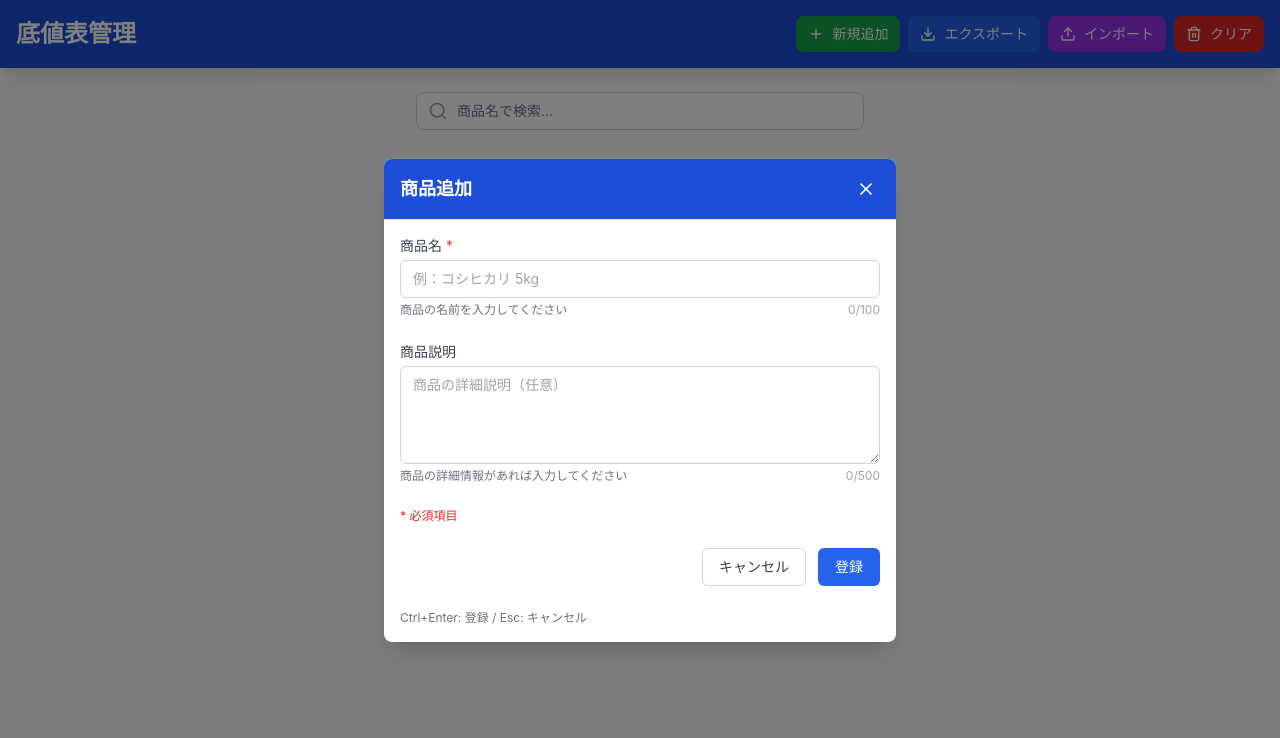
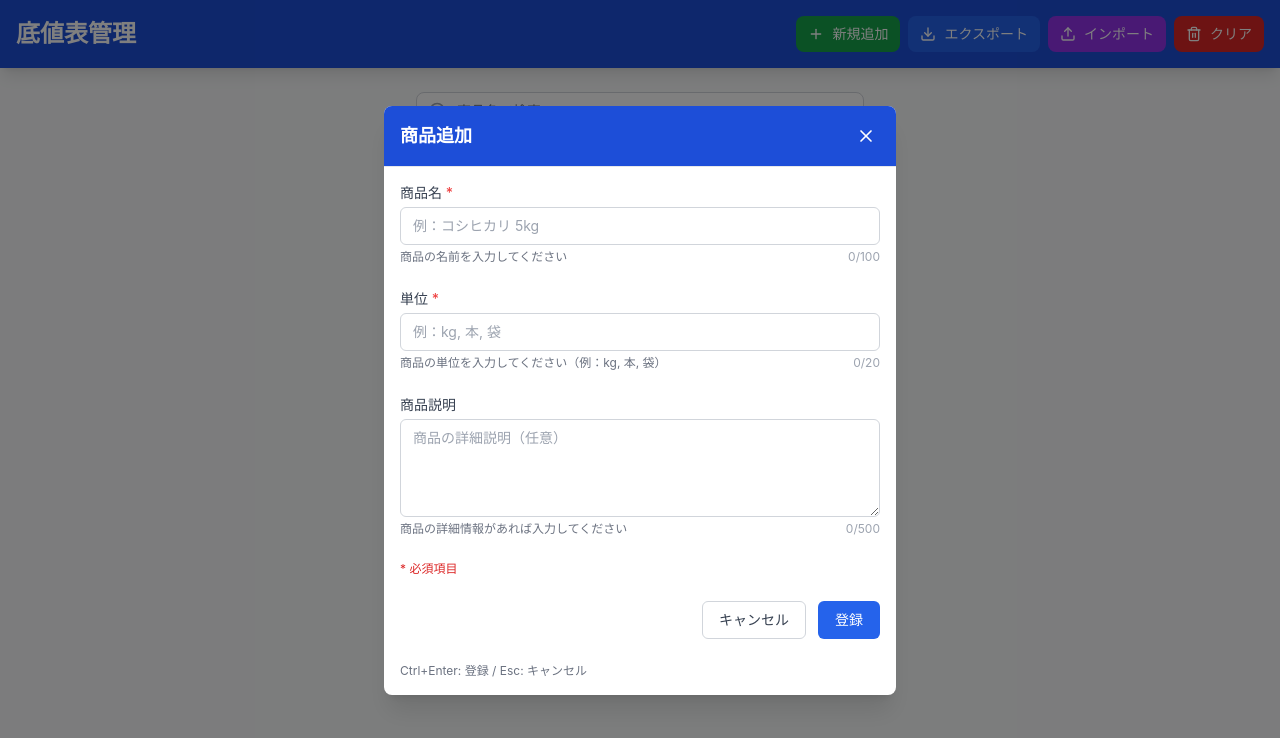
Before and after one commit to ryomeblog/price-table, a React (Create React App) app: page / in a window 1280 px wide. Both pictures are taken after a click on the button "新規追加". Shown: the top 738 px of the page. Built offline with nearby package versions, Linux system fonts and the light colour scheme.

Commit message:
feat: 商品の単位を追加し、関連するフォームと表示を更新

```diff
--- a/src/App.js
+++ b/src/App.js
@@ -85,7 +85,11 @@ function App() {
         await updateProduct(productIdOrData, updates);
       } else {
         // 新規追加
-        await addProduct(productIdOrData.name, productIdOrData.description);
+        await addProduct(
+          productIdOrData.name,
+          productIdOrData.unit,
+          productIdOrData.description
+        );
       }
 
       setIsProductModalOpen(false);
@@ -139,7 +143,6 @@ function App() {
         await addPriceRecord(
           productIdOrRecordId,
           data.price,
-          data.unit,
           data.quantity,
           data.store,
           data.notes,
@@ -372,6 +375,7 @@ function App() {
           initialData={editingPriceRecord}
           productId={selectedProductForPrice?.id}
           productName={selectedProductForPrice?.name}
+          unit={selectedProductForPrice?.unit}
           frequentStores={frequentStores}
           onSubmit={handlePriceRecordSubmit}
           onCancel={handleCloseModal}
--- a/src/components/PriceRecordForm.js
+++ b/src/components/PriceRecordForm.js
@@ -6,6 +6,7 @@ const PriceRecordForm = ({
   initialData = null,
   productId,
   productName,
+  unit,
   frequentStores = [],
   onSubmit,
   onCancel,
@@ -13,7 +14,6 @@ const PriceRecordForm = ({
 }) => {
   const [formData, setFormData] = useState({
     price: '',
-    unit: '',
     quantity: '',
     store: '',
     notes: '',
@@ -29,7 +29,6 @@ const PriceRecordForm = ({
     if (initialData) {
       setFormData({
         price: initialData.price?.toString() || '',
-        unit: initialData.unit || '',
         quantity: initialData.quantity?.toString() || '',
         store: initialData.store || '',
         notes: initialData.notes || '',
@@ -65,9 +64,7 @@ const PriceRecordForm = ({
       newErrors.price = '価格を正しく入力してください';
     }
 
-    if (!formData.unit.trim()) {
-      newErrors.unit = '単位を入力してください';
-    }
+    // 単位のバリデーションは不要（商品側で管理）
 
     if (!formData.quantity || parseFloat(formData.quantity) <= 0) {
       newErrors.quantity = '数量を正しく入力してください';
@@ -133,7 +130,7 @@ const PriceRecordForm = ({
         </div>
       )}
 
-      {/* 価格・単位・数量の行 */}
+      {/* 価格・数量・単価の行 */}
       <div className="grid grid-cols-1 gap-4 sm:grid-cols-3 lg:grid-cols-4">
         {/* 価格 */}
         <div>
@@ -164,26 +161,14 @@ const PriceRecordForm = ({
           )}
         </div>
 
-        {/* 単位 */}
+        {/* 商品単位（表示のみ） */}
         <div>
           <label className="mb-1 block text-sm font-medium text-gray-700">
-            単位 <span className="text-red-500">*</span>
+            単位
           </label>
-          <input
-            type="text"
-            value={formData.unit}
-            onChange={(e) => handleInputChange('unit', e.target.value)}
-            className={clsx(
-              'block w-full rounded-md border px-3 py-2 text-sm focus:outline-none focus:ring-1',
-              errors.unit
-                ? 'border-red-300 focus:border-red-500 focus:ring-red-500'
-                : 'border-gray-300 focus:border-blue-500 focus:ring-blue-500'
-            )}
-            placeholder="kg"
-          />
-          {errors.unit && (
-            <p className="mt-1 text-xs text-red-600">{errors.unit}</p>
-          )}
+          <div className="rounded-md border border-gray-300 bg-gray-50 px-3 py-2 text-sm text-gray-900">
+            {unit ? unit : '-'}
+          </div>
         </div>
 
         {/* 数量 */}
--- a/src/components/ProductAccordion.js
+++ b/src/components/ProductAccordion.js
@@ -147,13 +147,13 @@ const ProductAccordion = ({
                           </div>
                         </td>
                         <td className="px-4 py-3 text-sm text-gray-900">
-                          {record.unit}
+                          {product.unit}
                         </td>
                         <td className="px-4 py-3 text-sm text-gray-900">
                           {record.quantity}
                         </td>
                         <td className="px-4 py-3 text-sm font-medium text-gray-900">
-                          {formatPrice(record.unitPrice)}/{record.unit}
+                          {formatPrice(record.unitPrice)}/{product.unit}
                         </td>
                         <td className="px-4 py-3 text-sm text-gray-900">
                           {record.store}
--- a/src/components/ProductForm.js
+++ b/src/components/ProductForm.js
@@ -10,6 +10,7 @@ const ProductForm = ({
 }) => {
   const [formData, setFormData] = useState({
     name: '',
+    unit: '',
     description: '',
   });
 
@@ -20,6 +21,7 @@ const ProductForm = ({
     if (initialData) {
       setFormData({
         name: initialData.name || '',
+        unit: initialData.unit || '',
         description: initialData.description || '',
       });
     }
@@ -56,6 +58,12 @@ const ProductForm = ({
       }
     }
 
+    if (!formData.unit.trim()) {
+      newErrors.unit = '単位を入力してください';
+    }
+    if (formData.unit && formData.unit.length > 20) {
+      newErrors.unit = '単位は20文字以内で入力してください';
+    }
     if (formData.description && formData.description.length > 500) {
       newErrors.description = '商品説明は500文字以内で入力してください';
     }
@@ -74,6 +82,7 @@ const ProductForm = ({
 
     const submitData = {
       name: formData.name.trim(),
+      unit: formData.unit.trim(),
       description: formData.description.trim(),
     };
 
@@ -127,6 +136,38 @@ const ProductForm = ({
           )}
           <span className="text-xs text-gray-400">
             {formData.name.length}/100
+          </span>
+        </div>
+      </div>
+
+      {/* 単位 */}
+      <div>
+        <label className="mb-1 block text-sm font-medium text-gray-700">
+          単位 <span className="text-red-500">*</span>
+        </label>
+        <input
+          type="text"
+          value={formData.unit}
+          onChange={(e) => handleInputChange('unit', e.target.value)}
+          className={clsx(
+            'block w-full rounded-md border px-3 py-2 text-sm focus:outline-none focus:ring-1',
+            errors.unit
+              ? 'border-red-300 focus:border-red-500 focus:ring-red-500'
+              : 'border-gray-300 focus:border-blue-500 focus:ring-blue-500'
+          )}
+          placeholder="例：kg, 本, 袋"
+          maxLength={20}
+        />
+        <div className="mt-1 flex justify-between">
+          {errors.unit ? (
+            <p className="text-xs text-red-600">{errors.unit}</p>
+          ) : (
+            <p className="text-xs text-gray-500">
+              商品の単位を入力してください（例：kg, 本, 袋）
+            </p>
+          )}
+          <span className="text-xs text-gray-400">
+            {formData.unit.length}/20
           </span>
         </div>
       </div>
--- a/src/hooks/usePriceRecords.js
+++ b/src/hooks/usePriceRecords.js
@@ -42,7 +42,6 @@ export const usePriceRecords = () => {
   const addPriceRecord = async (
     productId,
     price,
-    unit,
     quantity,
     store,
     notes = '',
@@ -53,7 +52,6 @@ export const usePriceRecords = () => {
       const newRecord = createPriceRecord(
         productId,
         price,
-        unit,
         quantity,
         store,
         notes,
--- a/src/hooks/useProducts.js
+++ b/src/hooks/useProducts.js
@@ -39,9 +39,9 @@ export const useProducts = () => {
   };
 
   // 商品の追加
-  const addProduct = async (name, description = '') => {
+  const addProduct = async (name, unit = '', description = '') => {
     try {
-      const newProduct = createProduct(name, description);
+      const newProduct = createProduct(name, unit, description);
       const updatedProducts = [...products, newProduct];
       setProducts(updatedProducts);
       await saveProducts(updatedProducts);
--- a/src/utils/storage.js
+++ b/src/utils/storage.js
@@ -162,11 +162,12 @@ class StorageManager {
 export const storageManager = new StorageManager();
 
 // エンティティファクトリー関数
-export const createProduct = (name, description = '') => {
+export const createProduct = (name, unit = '', description = '') => {
   const now = new Date();
   return {
     id: generateId(),
     name: name.trim(),
+    unit: unit.trim(),
     description: description.trim(),
     createdAt: now,
     updatedAt: now,
@@ -176,7 +177,6 @@ export const createProduct = (name, description = '') => {
 export const createPriceRecord = (
   productId,
   price,
-  unit,
   quantity,
   store,
   notes = '',
@@ -188,7 +188,6 @@ export const createPriceRecord = (
     id: generateId(),
     productId,
     price: Number(price),
-    unit: unit.trim(),
     quantity: Number(quantity),
     unitPrice: Number((price / quantity).toFixed(2)),
     store: store.trim(),
```
